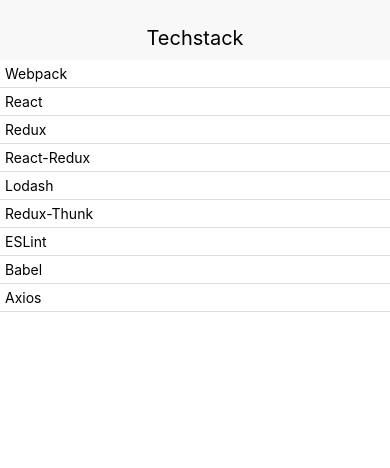
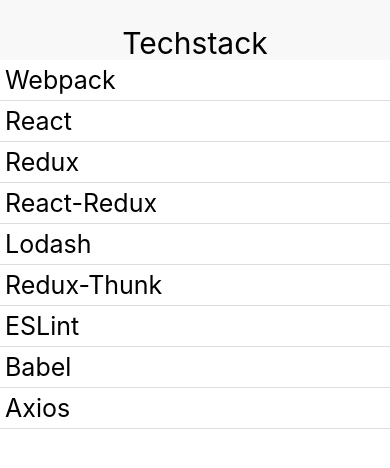
Before and after one commit to nikhilasrani/techstack, a React Native app: screen / in a window 390 px wide. Shown: the top 468 px of the page. Built offline with nearby package versions, Linux system fonts and the light colour scheme.

Commit message:
increased the font-size for visibility

```diff
--- a/src/components/ListItem.js
+++ b/src/components/ListItem.js
@@ -1,14 +1,26 @@
 import React, { Component } from "react";
-import { Text, TouchableWithoutFeedback, View } from "react-native";
+import {
+  Text,
+  TouchableWithoutFeedback,
+  View,
+  LayoutAnimation
+} from "react-native";
 import { connect } from "react-redux";
 import { CardSection } from "./common";
 import * as actions from "../actions";
 
 class ListItem extends Component {
+  componenWillUpdate() {
+    LayoutAnimation.spring();
+  }
   renderDescription() {
     const { library, expanded } = this.props;
     if (expanded) {
-      return <Text>{library.item.description}</Text>;
+      return (
+        <CardSection>
+          <Text style={{ flex: 1 }}>{library.item.description}</Text>
+        </CardSection>
+      );
     }
   }
   render() {
@@ -33,7 +45,8 @@
     flex: 1
   },
   listStyle: {
-    justifyContent: "center"
+    justifyContent: "center",
+    fontSize: 25
   },
   emptyMessageStyle: {
     textAlign: "center"
--- a/src/components/common/Header.js
+++ b/src/components/common/Header.js
@@ -19,7 +19,7 @@
     justifyContent: "center",
     alignItems: "center",
     height: 60,
-    paddingTop: 15,
+    paddingTop: 25,
     shadowColor: "#000",
     shadowOffset: { width: 0, height: 2 },
     shadowOpacity: 0.2,
@@ -27,7 +27,7 @@
     position: "relative"
   },
   textStyle: {
-    fontSize: 20
+    fontSize: 30
   }
 };
 
```
